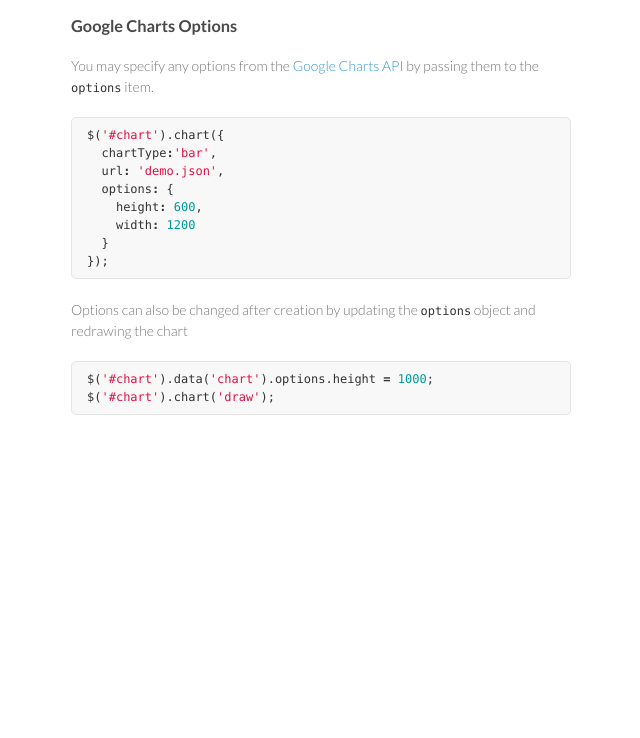
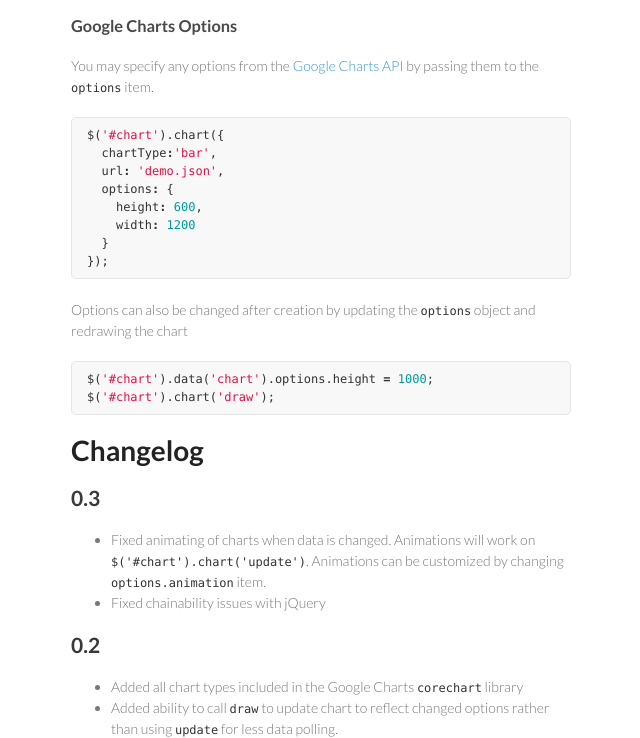
Before and after one commit to joshdover/charts.js, a plain HTML site: page index.html in a window 1280 px wide. Shown: the part 2062-2800 px from the top of the page, without its empty margins (499-1139 px from the left). Before the commit the page ends 2547 px from the top, so only its background shows below. Drawn offline with Linux system fonts and the light colour scheme.

```diff
--- a/index.html
+++ b/index.html
@@ -15,7 +15,7 @@
   <body>
     <div class="wrapper">
       <header>
-        <h1>Charts.js 0.2</h1>
+        <h1>Charts.js</h1>
         <p>A jQuery plugin to make using Google Charts super simple, without losing any customizability.</p>
 
         <p class="view"><a href="https://github.com/gerfuls/charts.js">View the Project on GitHub <small>gerfuls/charts.js</small></a></p>
@@ -144,9 +144,24 @@
 <div class="highlight"><pre><span class="nx">$</span><span class="p">(</span><span class="s1">'#chart'</span><span class="p">).</span><span class="nx">data</span><span class="p">(</span><span class="s1">'chart'</span><span class="p">).</span><span class="nx">options</span><span class="p">.</span><span class="nx">height</span> <span class="o">=</span> <span class="mi">1000</span><span class="p">;</span>
 <span class="nx">$</span><span class="p">(</span><span class="s1">'#chart'</span><span class="p">).</span><span class="nx">chart</span><span class="p">(</span><span class="s1">'draw'</span><span class="p">);</span>
 </pre></div>
+
+<h1>Changelog</h1>
+
+<h2>0.3</h2>
+
+<ul>
+<li>Fixed animating of charts when data is changed. Animations will work on <code>$('#chart').chart('update')</code>. Animations can be customized by changing <code>options.animation</code> item.</li>
+<li>Fixed chainability issues with jQuery</li>
+</ul><h2>0.2</h2>
+
+<ul>
+<li>Added all chart types included in the Google Charts <code>corechart</code> library</li>
+<li>Added ability to call <code>draw</code> to update chart to reflect changed options rather than using <code>update</code> for less data polling.</li>
+</ul>
       </section>
       <footer>
         <p>This project is maintained by <a href="https://github.com/gerfuls">gerfuls</a></p>
+        <p><small>Hosted on GitHub Pages &mdash; Theme by <a href="https://github.com/orderedlist">orderedlist</a></small></p>
       </footer>
     </div>
     <script src="javascripts/scale.fix.js"></script>
```
Also changed, not shown: params.json (+1 -1 lines).
